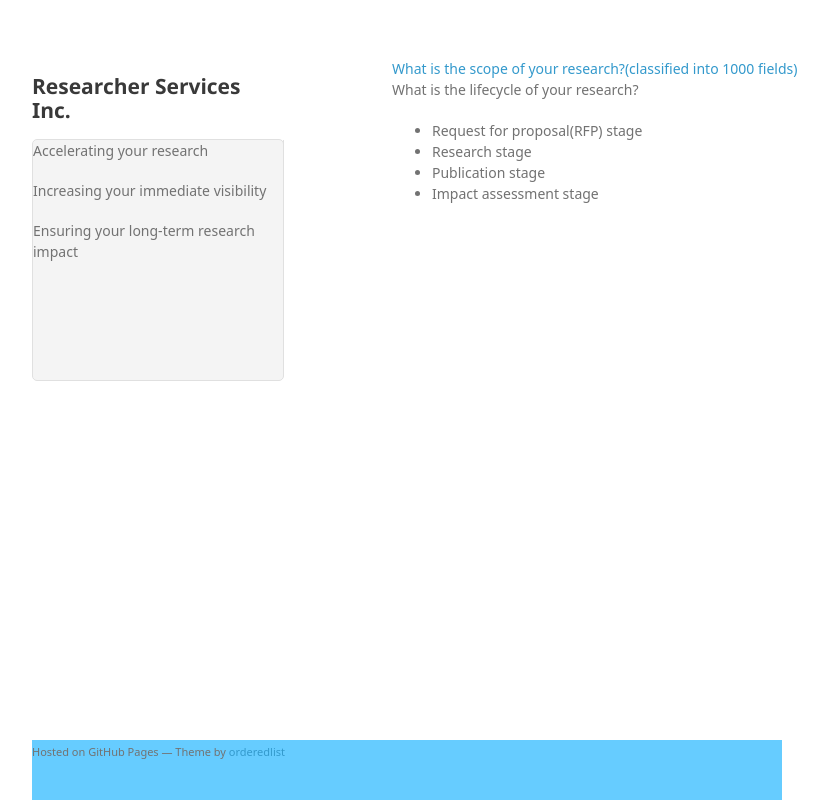
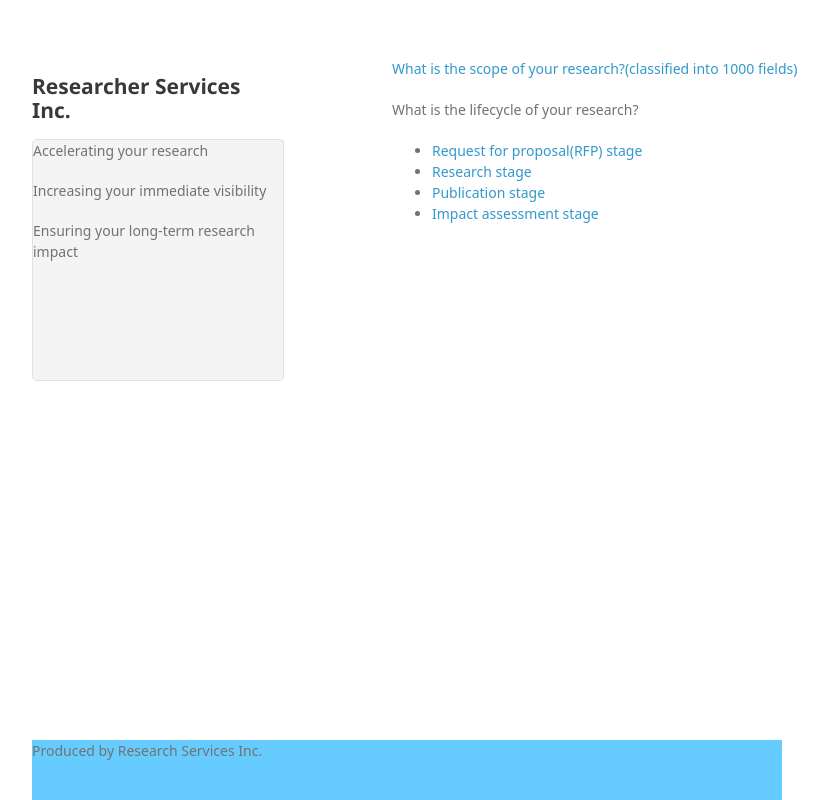
Before and after one commit to ResearcherServices/researcherservices.github.io, a plain HTML site: page index.html in a window 1280 px wide. Shown: the whole page, without its empty margins (178-1006 px from the left). Drawn offline with Linux system fonts and the light colour scheme; a web font is replaced by a local one.

Commit message:
Update index.html

```diff
--- a/index.html
+++ b/index.html
@@ -30,17 +30,20 @@
 
   <span aria-hidden="true" class="octicon octicon-link"></span></a>
   <a href="/taxonomy.html">What is the scope of your research?(classified into 1000 fields)</a>
-
+  <p></p>
+  <p></p>
   <p>What is the lifecycle of your research?</p>
   <ul>
-    <li>Request for proposal(RFP) stage</li>
-    <li>Research stage</li>
-    <li>Publication stage</li>
-    <li>Impact assessment stage</li>
+    <li><a href="/">Request for proposal(RFP) stage</a></li>
+    <li><a href="/">Research stage</a></li>
+    <li><a href="/">Publication stage</a></li>
+    <li><a href="/">Impact assessment stage</a></li>
+    <p></p>
+    <p></p>
       </section>
 
       <footer>
-        <p><small>Hosted on GitHub Pages &mdash; Theme by <a href="https://github.com/orderedlist">orderedlist</a></small></p>
+        <p>Produced by Research Services Inc.</p>
       </footer>
     </div>
     <script src="javascripts/scale.fix.js"></script>
```
